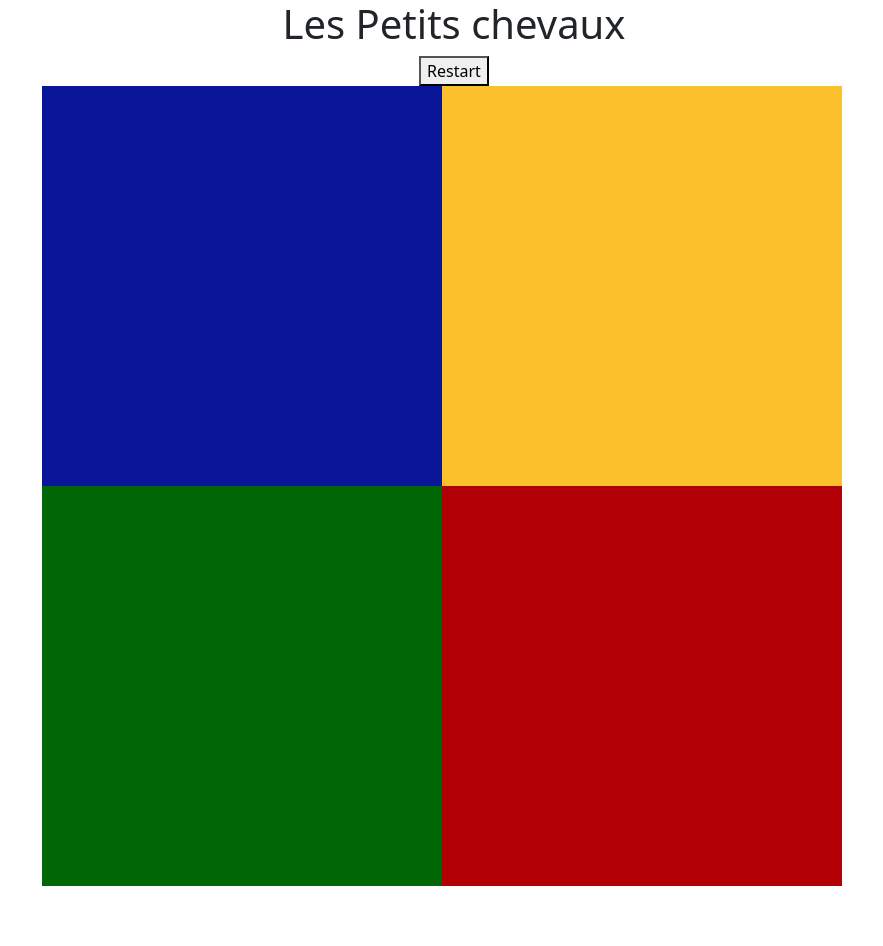
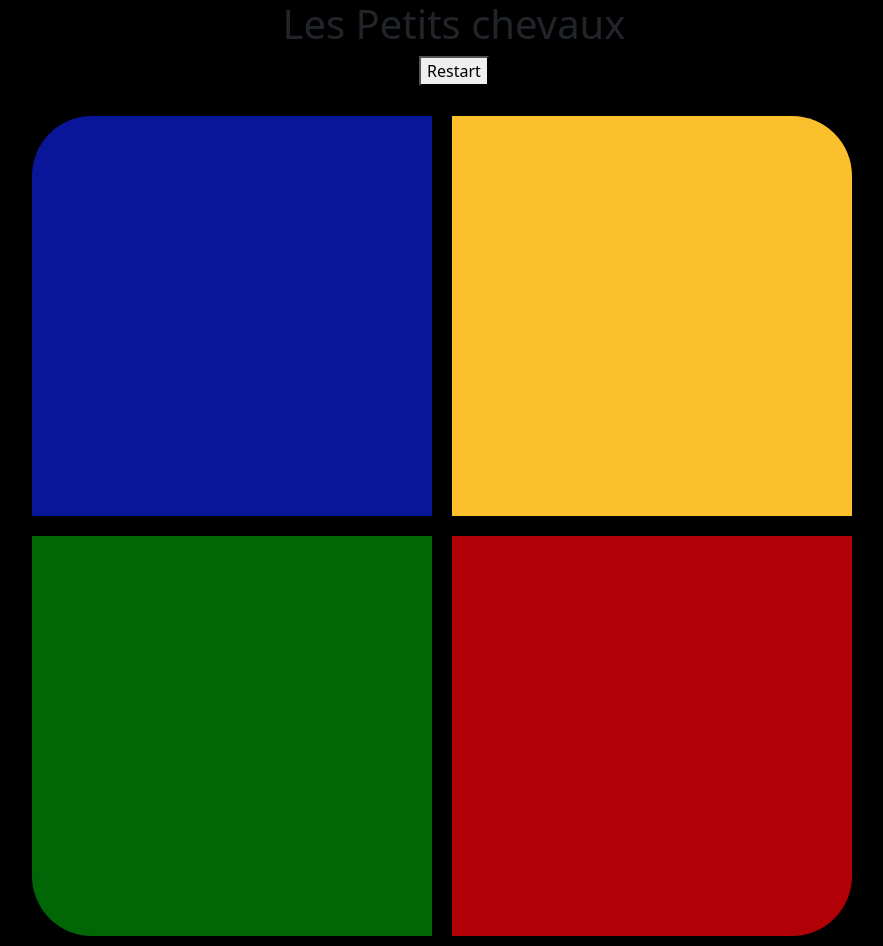
Before and after one commit to JongCHONG/ReactProjetPetitsChevaux, a React (Create React App) app: page / in a window 1280 px wide. Shown: the whole page, without its empty margins (186-1069 px from the left). Before the commit the page ends 886 px from the top, so only its background shows below. Built offline with nearby package versions, Linux system fonts and the light colour scheme.

Commit message:
Avancement carrés

```diff
--- a/src/App.css
+++ b/src/App.css
@@ -4,47 +4,60 @@
   align-items   : center;
 }
 
+#root {
+  background-color: black;
+}
+
 .container {
-  display: flex;
-  flex-wrap: wrap;
-  width: 100%;
+  display   : flex;
+  flex-wrap : wrap;
+  width     : 100%;
+  margin-top: 20px;
 }
 
 .row {
-  width: 100%;
+  width          : 100%;
   justify-content: center;
 }
 
 .col-6 {
-  display: flex;
+  display        : flex;
   justify-content: center;
 }
 
 
 .top-left {
-  display         : flex;
-  background-color: #0a1699;
-  height          : 400px;
-  width           : 400px;
+  display               : flex;
+  background-color      : #0a1699;
+  height                : 400px;
+  width                 : 400px;
+  margin                : 10px;
+  border-top-left-radius: 15%;
 }
 
 .top-right {
-  display         : flex;
-  background-color: #fcc02c;
-  height          : 400px;
-  width           : 400px;
+  display                : flex;
+  background-color       : #fcc02c;
+  height                 : 400px;
+  width                  : 400px;
+  margin                 : 10px;
+  border-top-right-radius: 15%;
 }
 
 .bottom-left {
-  display         : flex;
-  background-color: #016606;
-  height          : 400px;
-  width           : 400px;
+  display                  : flex;
+  background-color         : #016606;
+  height                   : 400px;
+  width                    : 400px;
+  margin                   : 10px;
+  border-bottom-left-radius: 15%;
 }
 
 .bottom-right {
-  display         : flex;
-  background-color: rgba(178, 0, 7, 255);
-  height          : 400px;
-  width           : 400px;
+  display                   : flex;
+  background-color          : rgba(178, 0, 7, 255);
+  height                    : 400px;
+  width                     : 400px;
+  margin                    : 10px;
+  border-bottom-right-radius: 15%;
 }
```
